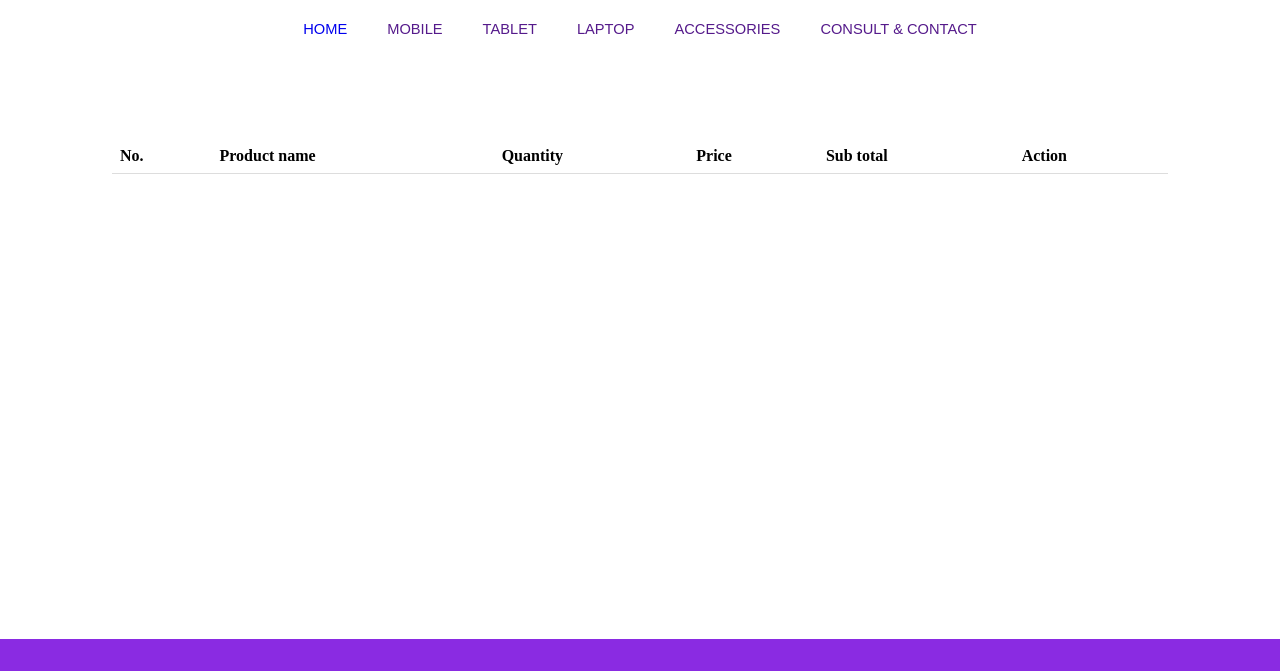
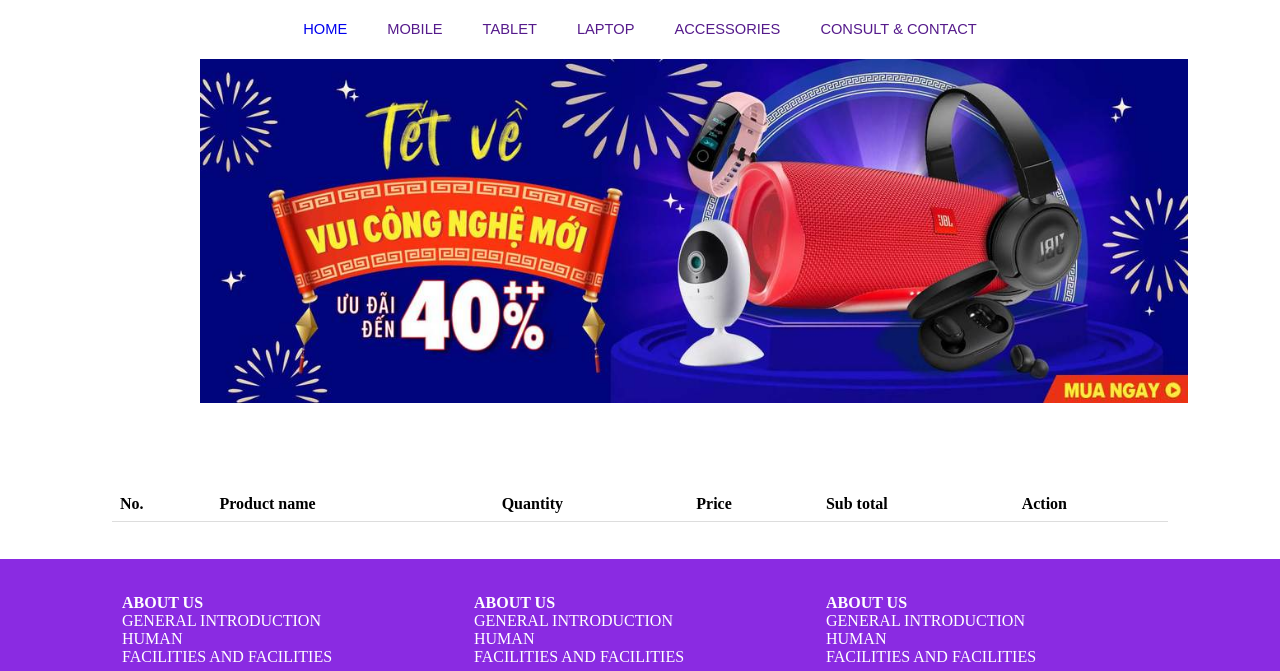
Before and after one commit to at-vuongtran/JSBasic, a plain HTML site: page BaiTapDomBom/shop_cart.html in a window 1280 px wide. Shown: the part 119-790 px from the top of the page. Drawn offline with Linux system fonts and the light colour scheme.

Commit message:
add banner

```diff
--- a/BaiTapDomBom/css/style.css
+++ b/BaiTapDomBom/css/style.css
@@ -422,3 +422,9 @@ main {
 #noti_Container {
   position:relative;
 }
+
+#banner {
+  width: 988px;
+  height: 344px;
+  margin-left: 200px;
+}
--- a/BaiTapDomBom/shop_cart.html
+++ b/BaiTapDomBom/shop_cart.html
@@ -70,6 +70,9 @@
     </section>
   </header>
   <main>
+    <div>
+      <img src="./images/1.jpg" id="banner">
+    </div>
     <div class="container">
       <table id="list-cart-view">
         <tr class="js-tb-line">
```
Also changed, not shown: BaiTapDomBom/list_product.html (+3 -0 lines), BaiTapDomBom/images/1.jpg (added), BaiTapDomBom/images/banner.jpeg (added).
